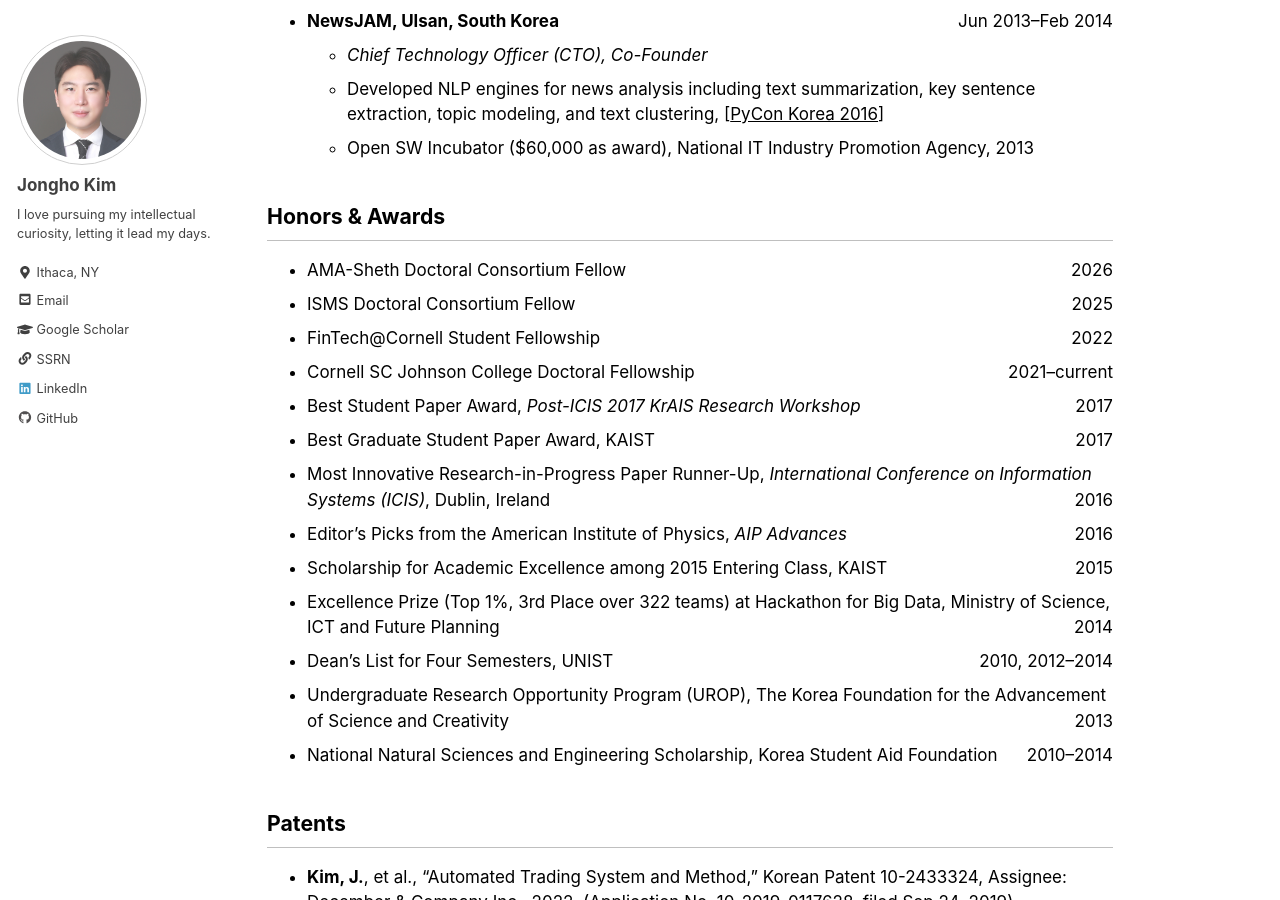
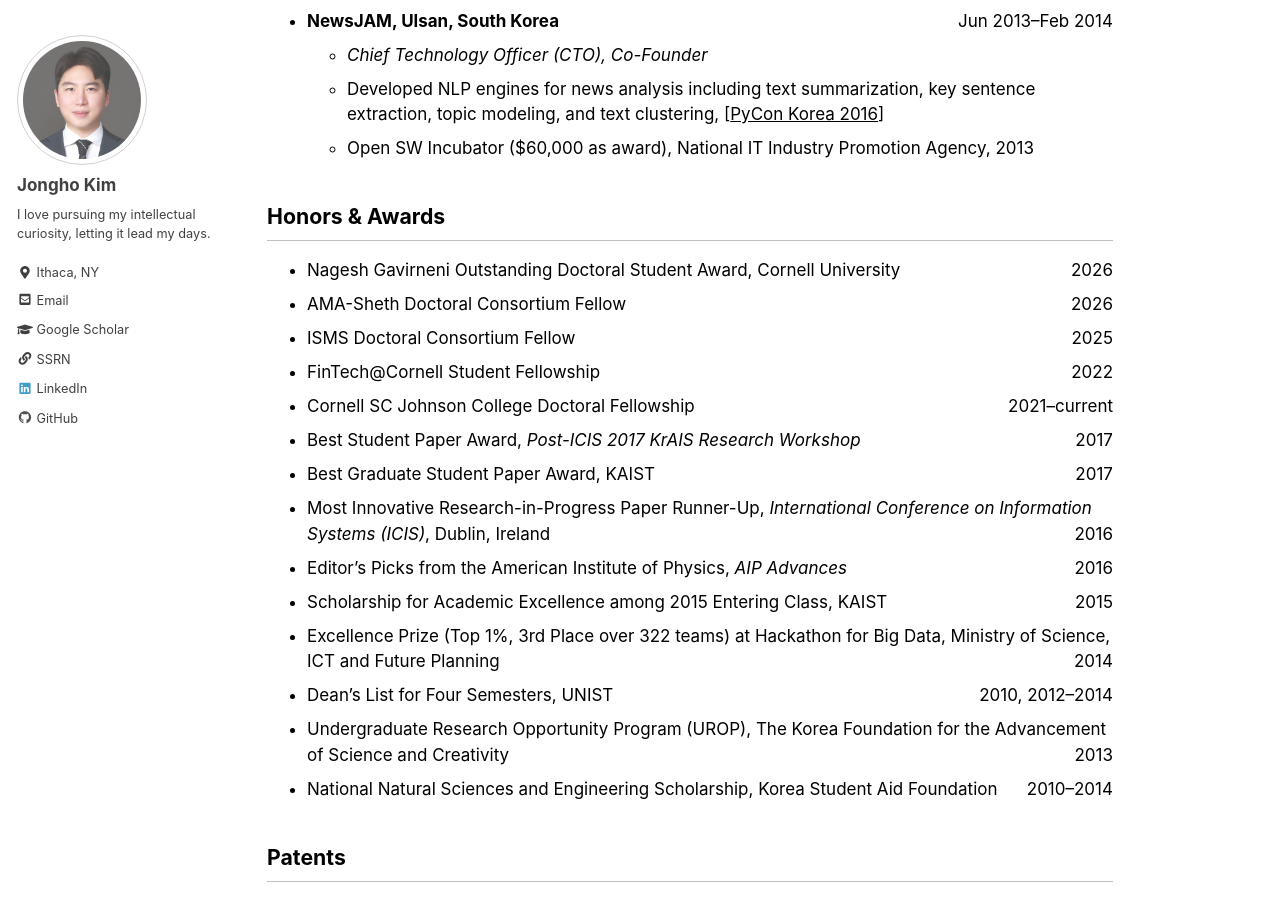
Before and after one commit to jonghkim/jonghkim.github.io, a Jekyll site: the page built from _pages/about.md, in a window 1280 px wide and 900 px high, scrolled down 1645 px. Built offline with Jekyll 4.4.1, drawn with Linux system fonts in a browser that asks for light colours.

Commit message:
add award

```diff
--- a/_pages/about.md
+++ b/_pages/about.md
@@ -48,6 +48,7 @@ last_modified_at: 2026-03-12
     - Open SW Incubator ($60,000 as award), National IT Industry Promotion Agency, 2013
 
 ## Honors & Awards
+- Nagesh Gavirneni Outstanding Doctoral Student Award, Cornell University <span style="float:right">2026</span>
 - AMA-Sheth Doctoral Consortium Fellow <span style="float:right">2026</span>
 - ISMS Doctoral Consortium Fellow <span style="float:right">2025</span>
 - FinTech@Cornell Student Fellowship <span style="float:right">2022</span>
```
Also changed, not shown: 1 other file.
